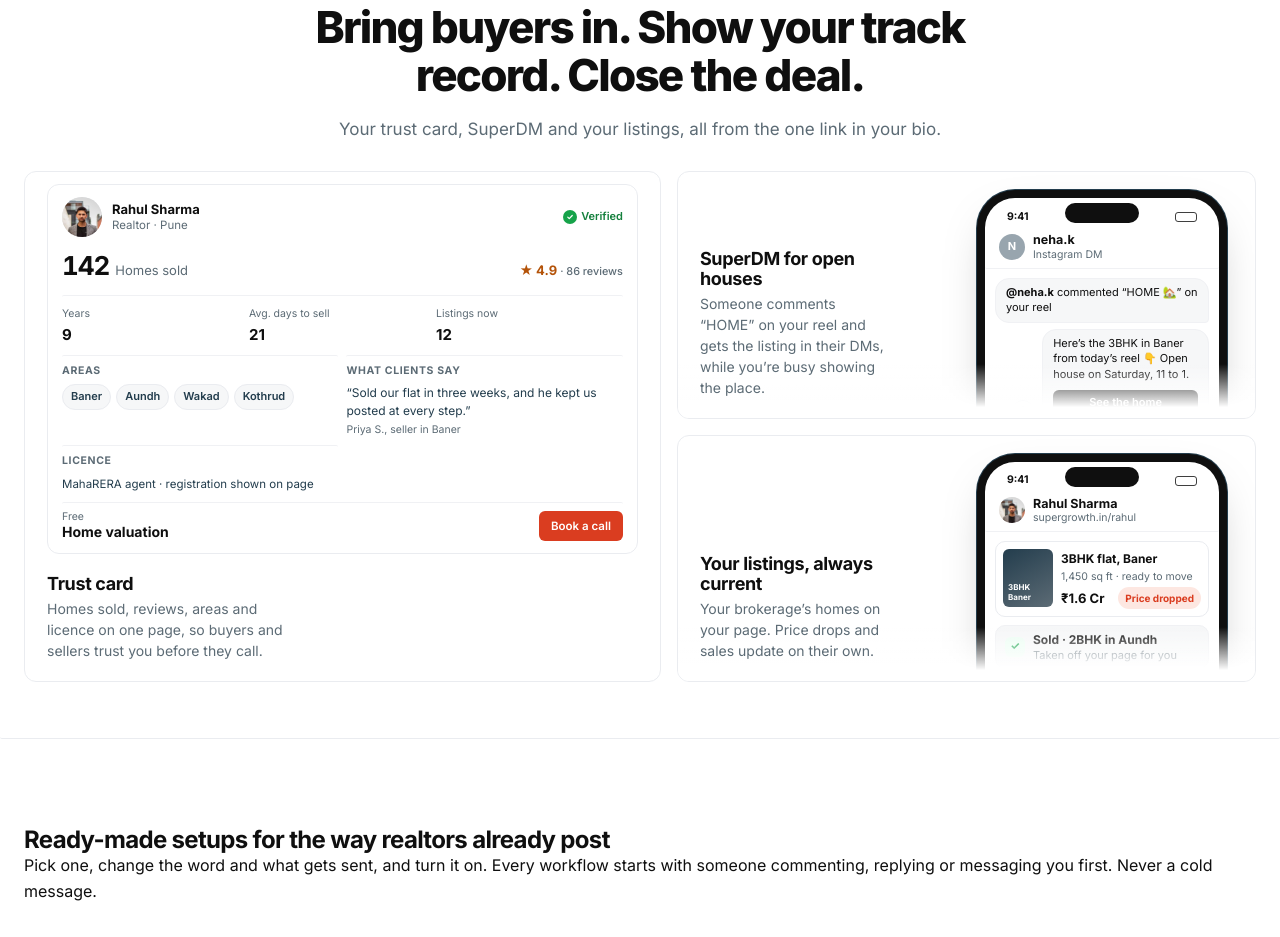
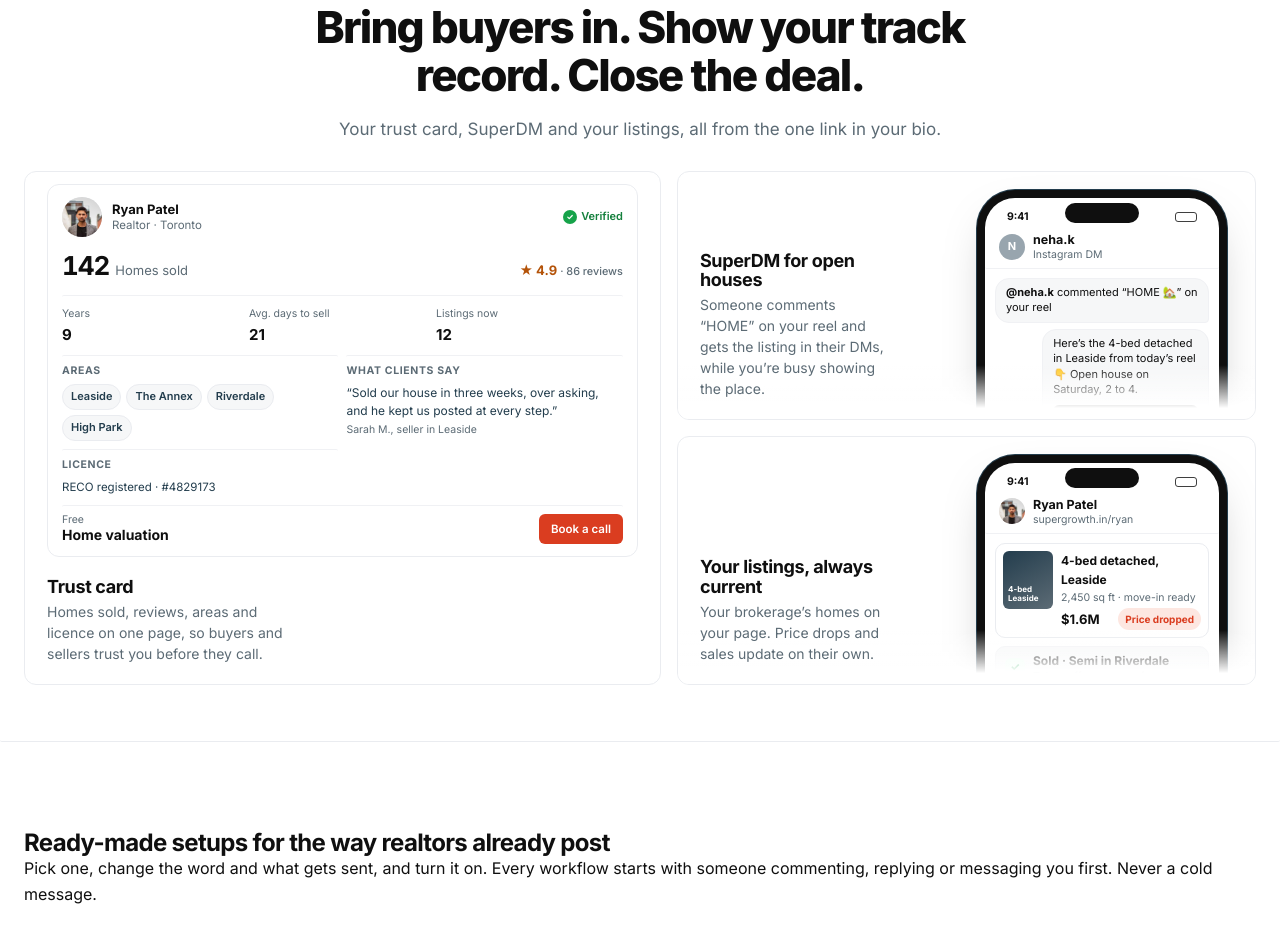
Before and after one commit to rajatv1/tapkit-website, a plain HTML site: page realtors.html in a window 1280 px wide. Shown: the part 733-1670 px from the top of the page. Drawn offline with Linux system fonts and the light colour scheme; animation ran at ten frames a second.

Commit message:
Realtor example: Toronto agent (Leaside, RECO, $1.6M) instead of Pune
Co-Authored-By: Claude Opus 5.5 <noreply@anthropic.com>

```diff
--- a/realtors.html
+++ b/realtors.html
@@ -77,7 +77,7 @@
             <div class="pcm__card pcx__card pcx__card--realtor" aria-hidden="false">
               <div class="pcm__head">
                 <img class="pcm__av pcx__av--re pcx__photo" src="assets/realtor-rahul.jpg" alt="" width="40" height="40" />
-                <span class="pcm__who"><b>Rahul Sharma</b><small>Realtor · Pune</small></span>
+                <span class="pcm__who"><b>Ryan Patel</b><small>Realtor · Toronto</small></span>
                 <span class="pcx__verified"><svg viewBox="0 0 20 20" aria-hidden="true"><path d="M5.5 10.4l3 3L14.5 7"/></svg>Verified</span>
               </div>
               <div class="pcx__row">
@@ -91,15 +91,15 @@
               </dl>
               <div class="pcx__block">
                 <span class="pcx__label">Areas</span>
-                <div class="pcx__chips"><span>Baner</span><span>Aundh</span><span>Wakad</span><span>Kothrud</span></div>
+                <div class="pcx__chips"><span>Leaside</span><span>The Annex</span><span>Riverdale</span><span>High Park</span></div>
               </div>
               <div class="pcx__block">
                 <span class="pcx__label">What clients say</span>
-                <blockquote class="pcx__quote">“Sold our flat in three weeks, and he kept us posted at every step.”<cite>Priya S., seller in Baner</cite></blockquote>
+                <blockquote class="pcx__quote">“Sold our house in three weeks, over asking, and he kept us posted at every step.”<cite>Sarah M., seller in Leaside</cite></blockquote>
               </div>
               <div class="pcx__block">
                 <span class="pcx__label">Licence</span>
-                <p class="pcx__meta">MahaRERA agent · registration shown on page</p>
+                <p class="pcx__meta">RECO registered · #4829173</p>
               </div>
               <div class="pcx__foot"><span><small>Free</small><b>Home valuation</b></span><span class="pcx__cta">Book a call</span></div>
             </div>
@@ -122,7 +122,7 @@
           <div class="sdm__row">
             <span class="sdm__bot"><svg viewBox="0 0 24 24" fill="none" stroke="currentColor" stroke-width="1.8" stroke-linecap="round" stroke-linejoin="round"><path d="M12 3v3"/><rect x="5" y="7" width="14" height="11" rx="3"/><circle cx="9.5" cy="12.5" r="1"/><circle cx="14.5" cy="12.5" r="1"/><path d="M9 16h6"/></svg></span>
             <div class="sdm__stack">
-              <div class="sdm__b">Here’s the 3BHK in Baner from today’s reel 👇 Open house on Saturday, 11 to 1.<span class="sdm__btn">See the home</span></div>
+              <div class="sdm__b">Here’s the 4-bed detached in Leaside from today’s reel 👇 Open house on Saturday, 2 to 4.<span class="sdm__btn">See the home</span></div>
             </div>
           </div>
         </div></div></div>
@@ -134,13 +134,13 @@
           <h3>Your listings, always current</h3>
           <p>Your brokerage’s homes on your page. Price drops and sales update on their own.</p>
         </div>
-        <div class="mph" aria-hidden="true"><span class="mph__notch"></span><div class="mph__screen"><div class="mph__bar"><b>9:41</b><i></i></div><div class="mph__head"><img class="mph__av mph__photo" src="assets/realtor-rahul.jpg" alt="" /><span><b>Rahul Sharma</b><small>supergrowth.in/rahul</small></span></div><div class="tool__art shop">
+        <div class="mph" aria-hidden="true"><span class="mph__notch"></span><div class="mph__screen"><div class="mph__bar"><b>9:41</b><i></i></div><div class="mph__head"><img class="mph__av mph__photo" src="assets/realtor-rahul.jpg" alt="" /><span><b>Ryan Patel</b><small>supergrowth.in/ryan</small></span></div><div class="tool__art shop">
           <div class="shop__item">
-            <span class="shop__cover re__cover"><b>3BHK<br>Baner</b></span>
-            <span class="shop__info"><b>3BHK flat, Baner</b><small>1,450 sq ft · ready to move</small><span class="shop__row"><strong>₹1.6 Cr</strong><span class="re__tag">Price dropped</span></span></span>
+            <span class="shop__cover re__cover"><b>4-bed<br>Leaside</b></span>
+            <span class="shop__info"><b>4-bed detached, Leaside</b><small>2,450 sq ft · move-in ready</small><span class="shop__row"><strong>$1.6M</strong><span class="re__tag">Price dropped</span></span></span>
           </div>
           <div class="shop__sales">
-            <span class="shop__sale"><i>✓</i><span><b>Sold · 2BHK in Aundh</b><small>Taken off your page for you</small></span></span>
+            <span class="shop__sale"><i>✓</i><span><b>Sold · Semi in Riverdale</b><small>Taken off your page for you</small></span></span>
           </div>
         </div></div></div>
       </article>
```
Also changed, not shown: index.html (+4 -4 lines).
